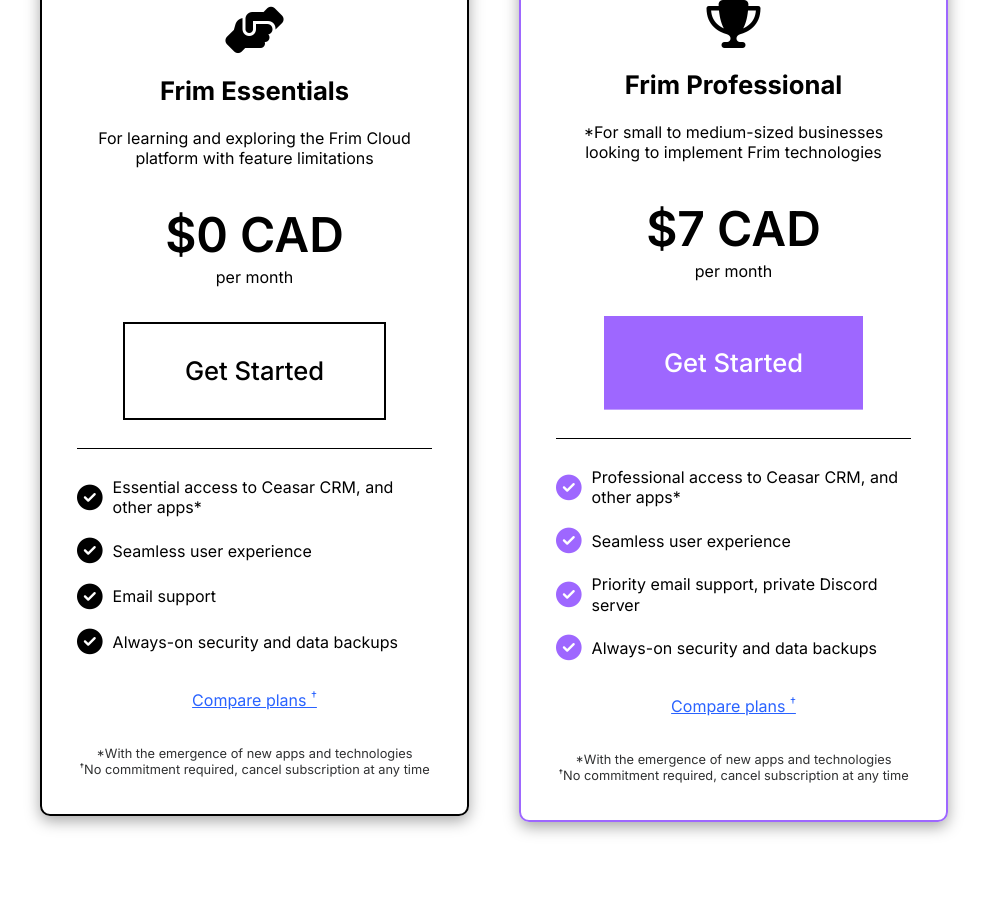
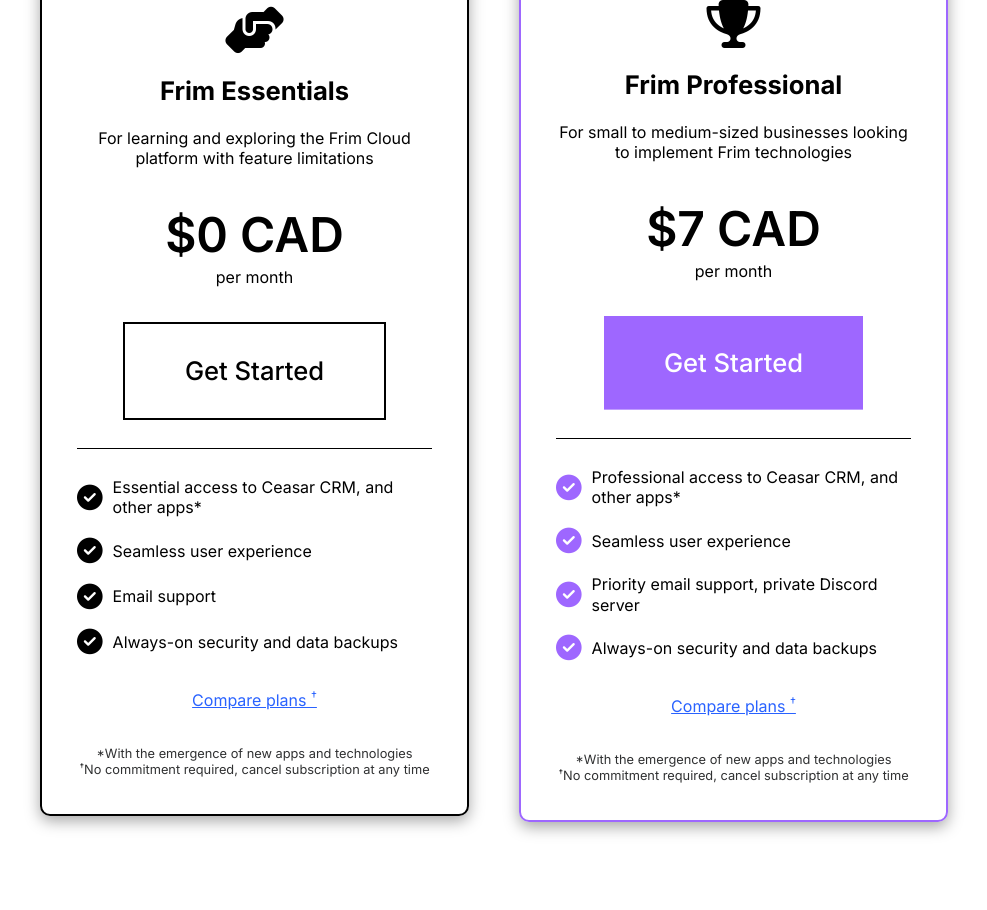
Before and after one commit to fconiglione/frim, a React (Create React App) app in the folder Client/: page /pricing in a window 1280 px wide. Shown: the part 860-1770 px from the top of the page, without its empty margins (146-1133 px from the left). Built offline with nearby package versions, Linux system fonts and the light colour scheme; a web font is replaced by a local one.

Commit message:
removed asterisk

```diff
--- a/Client/src/pages/pricing.js
+++ b/Client/src/pages/pricing.js
@@ -104,7 +104,7 @@
                                     <h2>Frim Professional</h2>
                                 </div>
                                 <div>
-                                    <p>*For small to medium-sized businesses looking to implement Frim technologies</p>
+                                    <p>For small to medium-sized businesses looking to implement Frim technologies</p>
                                 </div>
                                 <div className='price'>
                                     <h4>$7 CAD</h4>
```
